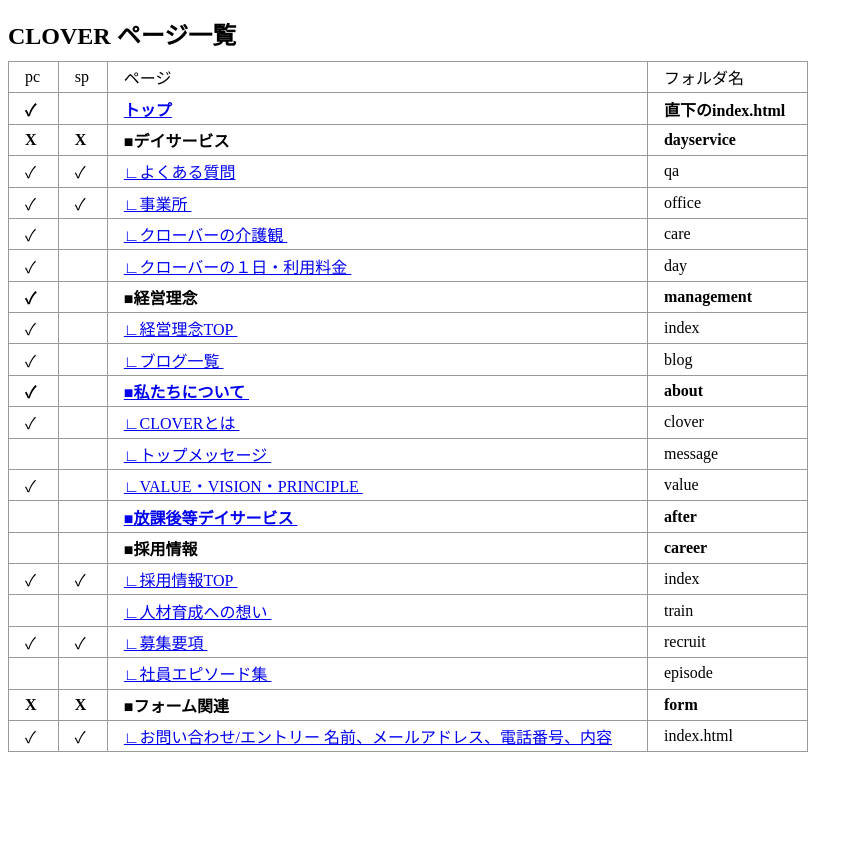
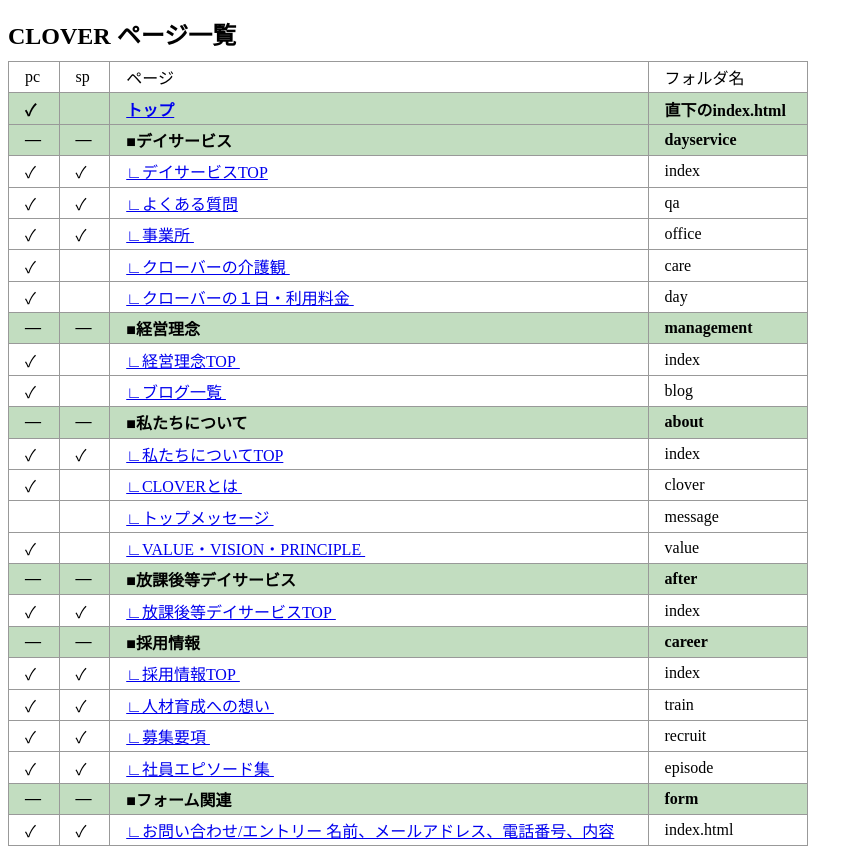
Before and after one commit to wadahideyuki/clover, a PHP site: page /page.html in a window 1280 px wide. Shown: the whole page, without its empty margins (0-863 px from the left). Before the commit the page ends 752 px from the top, so only its background shows below. Run offline with PHP 8.4, Linux system fonts and the light colour scheme.

Commit message:
ページ一覧更新

```diff
--- a/form/mail.php
+++ b/form/mail.php
@@ -95,10 +95,10 @@ $require = array('お名前','Email','お問い合わせ内容');
 
 // 差出人に送信内容確認メール（自動返信メール）を送る(送る=1, 送らない=0)
 // 送る場合は、フォーム側のメール入力欄のname属性の値が上記「$Email」で指定した値と同じである必要があります
-$remail = 0;
+$remail = 1;
 
 //自動返信メールの送信者欄に表示される名前　※あなたの名前や会社名など（もし自動返信メールの送信者名が文字化けする場合ここは空にしてください）
-$refrom_name = "";
+$refrom_name = "cloverのフォームから";
 
 // 差出人に送信確認メールを送る場合のメールのタイトル（上記で1を設定した場合のみ）
 $re_subject = "送信ありがとうございました";
--- a/page.html
+++ b/page.html
@@ -24,6 +24,7 @@
 		border: 1px solid #999;
 	}
 	#page .bold{
+		background-color: rgba(53,143,49,0.3);
 		font-weight: bold;
 	}
 </style>
@@ -46,116 +47,134 @@
 			<td>直下のindex.html</td>
 		</tr>
 		<tr class="bold">
-			<td>X</td>
-			<td>X</td>
+			<td>―</td>
+			<td>―</td>
 			<td>■デイサービス</td>
 			<td>dayservice</td>
 		</tr>
 		<tr>
 			<td>✓</td>
 			<td>✓</td>
-			<td><a href="dayservice\qa\index.html" target="_blank">∟よくある質問</a></td>
+			<td><a href="dayservice/index.html" target="_blank">∟デイサービスTOP</a></td>
+			<td>index</td>
+		</tr>
+		<tr>
+			<td>✓</td>
+			<td>✓</td>
+			<td><a href="dayservice/qa/index.html" target="_blank">∟よくある質問</a></td>
 			<td>qa</td>
 		</tr>
 		<tr>
 			<td>✓</td>
 			<td>✓</td>
-			<td><a href="dayservice\office\index.html" target="_blank">∟事業所 </a></td>
+			<td><a href="dayservice/office/index.html" target="_blank">∟事業所 </a></td>
 			<td>office</td>
 		</tr>
 		<tr>
 			<td>✓</td>
 			<td></td>
-			<td><a href="dayservice\care\index.html" target="_blank">∟クローバーの介護観 </a></td>
+			<td><a href="dayservice/care/index.html" target="_blank">∟クローバーの介護観 </a></td>
 			<td>care</td>
 		</tr>
 		<tr>
 			<td>✓</td>
 			<td></td>
-			<td><a href="dayservice\day\index.html" target="_blank">∟クローバーの１日・利用料金 </a></td>
+			<td><a href="dayservice/day/index.html" target="_blank">∟クローバーの１日・利用料金 </a></td>
 			<td>day</td>
 		</tr>
 		<tr class="bold">
-			<td>✓</td>
-			<td></td>
+			<td>―</td>
+			<td>―</td>
 			<td>■経営理念 </td>
 			<td>management</td>
 		</tr>
 		<tr>
 			<td>✓</td>
 			<td></td>
-			<td><a href="management\index.html" target="_blank">∟経営理念TOP </a></td>
+			<td><a href="management/index.html" target="_blank">∟経営理念TOP </a></td>
 			<td>index</td>
 		</tr>
 		<tr>
 			<td>✓</td>
 			<td></td>
-			<td><a href="management\blog\index.html" target="_blank">∟ブログ一覧 </a></td>
+			<td><a href="management/blog/index.html" target="_blank">∟ブログ一覧 </a></td>
 			<td>blog</td>
 		</tr>
 		<tr class="bold">
-			<td>✓</td>
-			<td></td>
-			<td><a href="about\index.html" target="_blank">■私たちについて </a></td>
+			<td>―</td>
+			<td>―</td>
+			<td>■私たちについて</td>
 			<td>about</td>
 		</tr>
 		<tr>
 			<td>✓</td>
+			<td>✓</td>
+			<td><a href="about/index.html" target="_blank">∟私たちについてTOP</a></td>
+			<td>index</td>
+		</tr>
+		<tr>
+			<td>✓</td>
 			<td></td>
-			<td><a href="about\clover\index.html" target="_blank">∟CLOVERとは </a></td>
+			<td><a href="about/clover/index.html" target="_blank">∟CLOVERとは </a></td>
 			<td>clover</td>
 		</tr>
 		<tr>
 			<td></td>
 			<td></td>
-			<td><a href="about\message\index.html" target="_blank">∟トップメッセージ </a></td>
+			<td><a href="about/message/index.html" target="_blank">∟トップメッセージ </a></td>
 			<td>message</td>
 		</tr>
 		<tr>
 			<td>✓</td>
 			<td></td>
-			<td><a href="about\value\index.html" target="_blank">∟VALUE・VISION・PRINCIPLE </a></td>
+			<td><a href="about/value/index.html" target="_blank">∟VALUE・VISION・PRINCIPLE </a></td>
 			<td>value</td>
 		</tr>
 		<tr class="bold">
-			<td></td>
-			<td></td>
-			<td><a href="after\index.html" target="_blank">■放課後等デイサービス </a></td>
+			<td>―</td>
+			<td>―</td>
+			<td>■放課後等デイサービス </td>
 			<td>after</td>
 		</tr>
+		<tr>
+			<td>✓</td>
+			<td>✓</td>
+			<td><a href="after/index.html" target="_blank">∟放課後等デイサービスTOP </a></td>
+			<td>index</td>
+		</tr>
 		<tr class="bold">
-			<td></td>
-			<td></td>
+			<td>―</td>
+			<td>―</td>
 			<td>■採用情報 </td>
 			<td>career</td>
 		</tr>
 		<tr>
 			<td>✓</td>
 			<td>✓</td>
-			<td><a href="career\index.html" target="_blank">∟採用情報TOP </a></td>
+			<td><a href="career/index.html" target="_blank">∟採用情報TOP </a></td>
 			<td>index</td>
 		</tr>
 		<tr>
-			<td></td>
-			<td></td>
-			<td><a href="career\train\index.html" target="_blank">∟人材育成への想い </a></td>
+			<td>✓</td>
+			<td>✓</td>
+			<td><a href="career/train/index.html" target="_blank">∟人材育成への想い </a></td>
 			<td>train</td>
 		</tr>
 		<tr>
 			<td>✓</td>
 			<td>✓</td>
-			<td><a href="career\recruit\index.html" target="_blank">∟募集要項 </a></td>
+			<td><a href="career/recruit/index.html" target="_blank">∟募集要項 </a></td>
 			<td>recruit</td>
 		</tr>
 		<tr>
-			<td></td>
-			<td></td>
-			<td><a href="career\episode\index.html" target="_blank">∟社員エピソード集 </a></td>
+			<td>✓</td>
+			<td>✓</td>
+			<td><a href="career/episode/index.html" target="_blank">∟社員エピソード集 </a></td>
 			<td>episode</td>
 		</tr>
 		<tr class="bold">
-			<td>X</td>
-			<td>X</td>
+			<td>―</td>
+			<td>―</td>
 			<td>■フォーム関連 </td>
 			<td>form</td>
 		</tr>
```
Also changed, not shown: common/css/_form.scss (+10 -8 lines), common/css/style.css.
